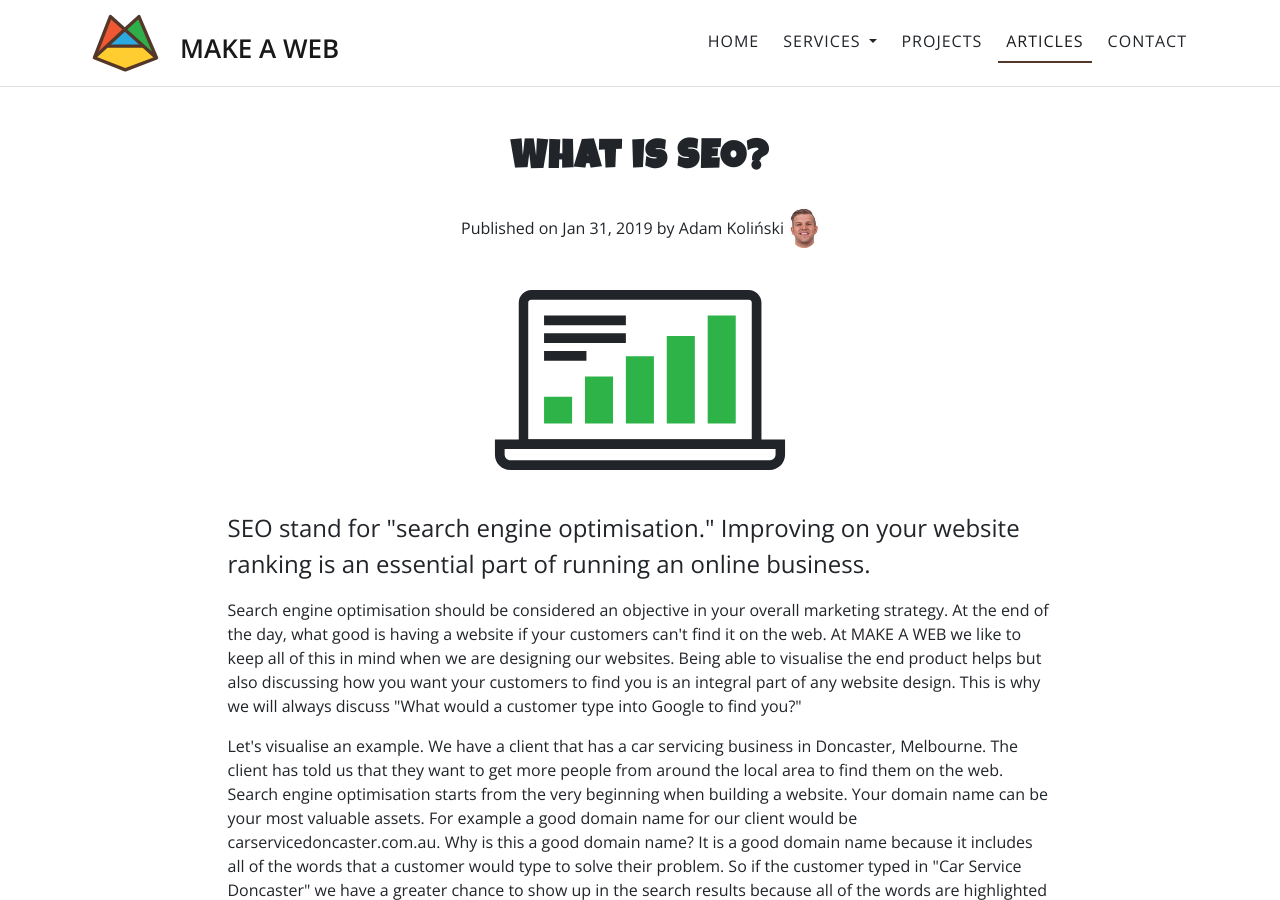
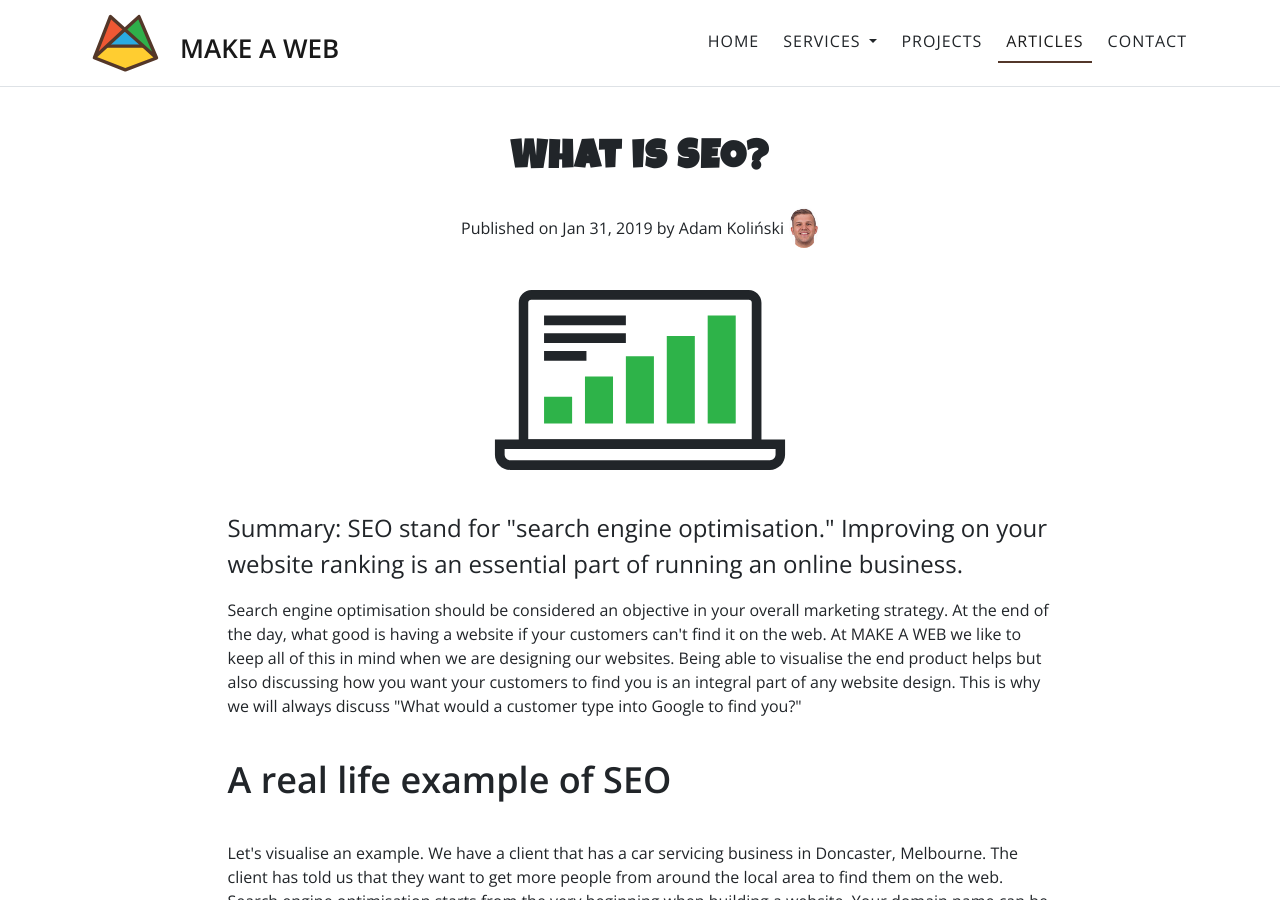
Before and after one commit to makeaweb/maw, a Jekyll site: the page built from _posts/2019-02-01-what-is-seo.html, in a window 1280 px wide and 900 px high. Built offline with Jekyll 4.4.1, drawn with Linux system fonts in a browser that asks for light colours; nearby versions of some CDN libraries; comment, search, counter and statistics services are not loaded.

Commit message:
Update to what is seo article

```diff
--- a/_posts/2019-02-01-what-is-seo.html
+++ b/_posts/2019-02-01-what-is-seo.html
@@ -10,7 +10,7 @@ article_image_alt: An icon illustrating data being presented on a Computer
 comments: true
 ---
 
-<p class="lead">SEO stand for "search engine optimisation." Improving on your website ranking is an essential part of running an online business.</p>
+<p class="lead"><b>Summary</b>: SEO stand for "search engine optimisation." Improving on your website ranking is an essential part of running an online business.</p>
 
 <p>
   Search engine optimisation should be considered an objective in your overall marketing strategy.
@@ -19,6 +19,8 @@ comments: true
   Being able to visualise the end product helps but also discussing how you want your customers to find you is an integral part of any website design.
   This is why we will always discuss "What would a customer type into Google to find you?"
 </p>
+
+<h3 class="h2">A real life example of SEO</h3>
 
 <p>
   Let's visualise an example.
```
